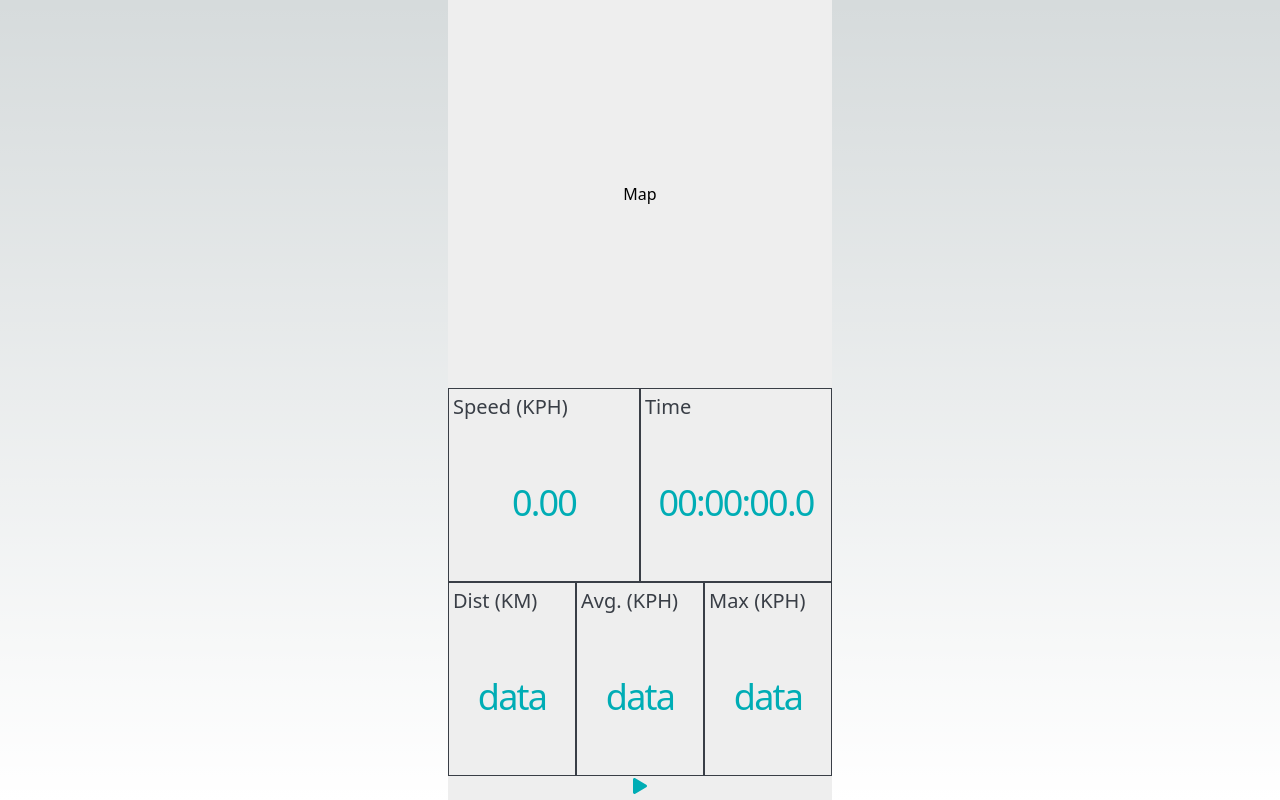
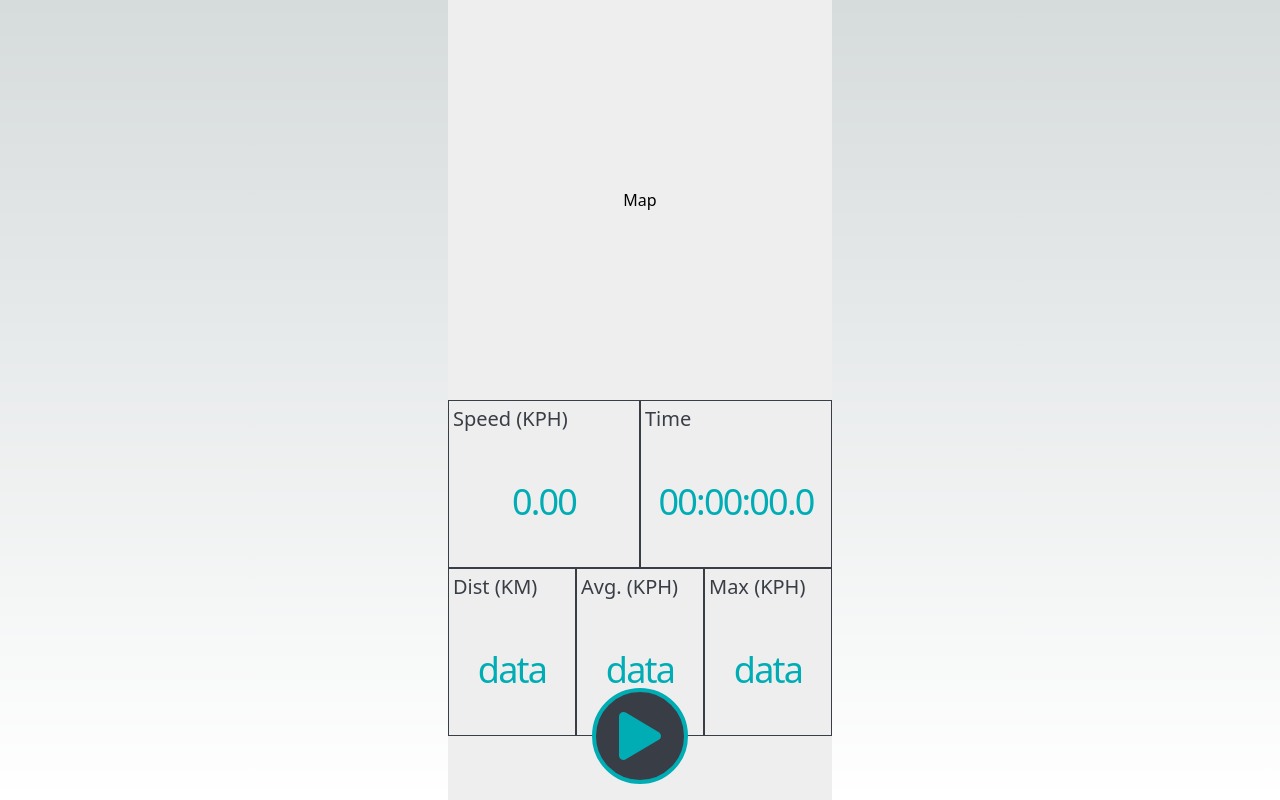
Before and after one commit to WeikeShi0730/cyclon, a Next.js app: page / in a window 1280 px wide. Built offline with nearby package versions, Linux system fonts and the light colour scheme; no server answers.

Commit message:
Fix paly button css

```diff
--- a/src/components/dash.component.tsx
+++ b/src/components/dash.component.tsx
@@ -10,7 +10,7 @@ const Dash = ({
 }) => {
   const time = new Date(seconds * 1000).toISOString().substring(11, 21);
   return (
-    <div className="h-full w-full text-gray font-sanss">
+    <div className="h-full w-full pb-16 text-gray font-sans">
       <div className="h-1/2 grid grid-cols-2">
         <DashCell
           title={"Speed (KPH)"}
--- a/src/components/play-button.component.tsx
+++ b/src/components/play-button.component.tsx
@@ -10,8 +10,8 @@ const PlayButton = ({
   running: boolean;
 }) => {
   return (
-    <>
-      <div className="text-teal">
+    <div className="absolute bottom-4 w-24 h-24 bg-gray rounded-full border-4 border-teal">
+      <div className="h-full w-full flex justify-center items-center text-5xl text-teal">
         {running ? (
           <button onClick={pause}>
             <FaPause />
@@ -22,7 +22,7 @@ const PlayButton = ({
           </button>
         )}
       </div>
-    </>
+    </div>
   );
 };
 
```
